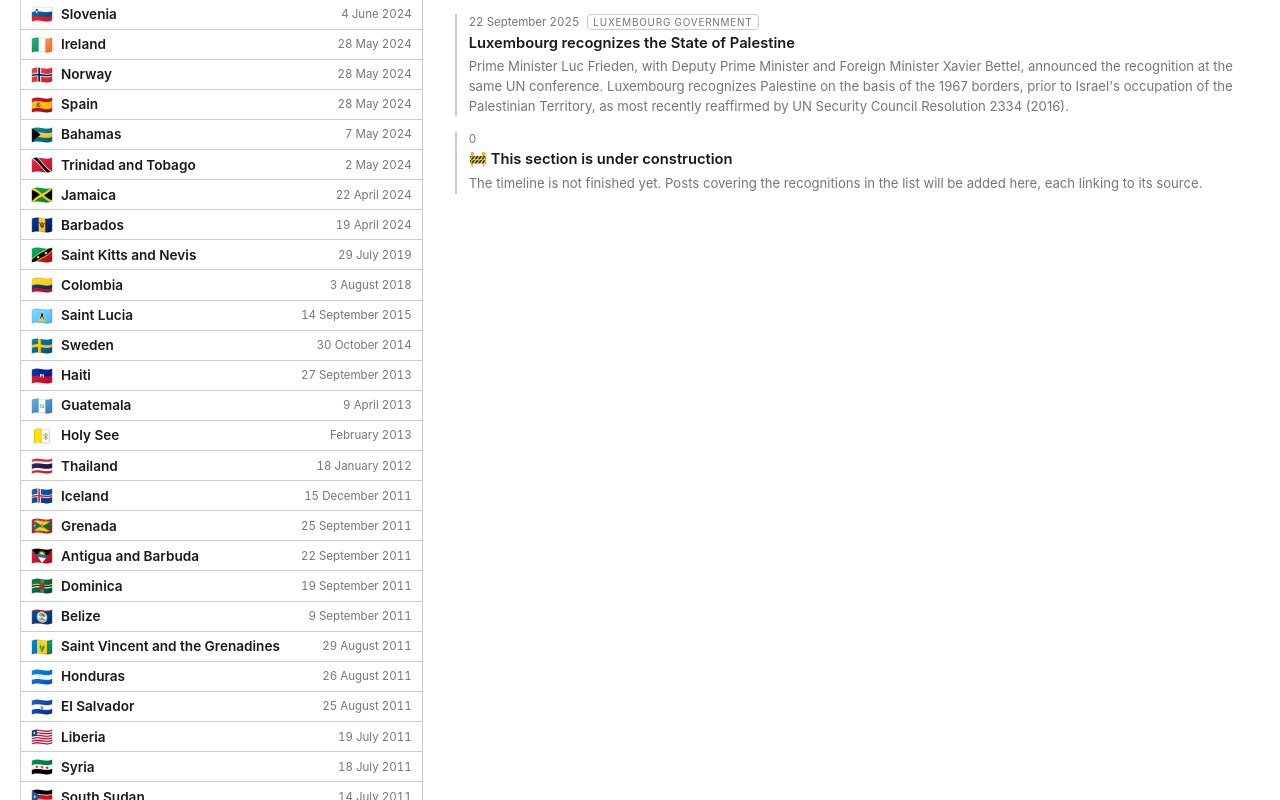
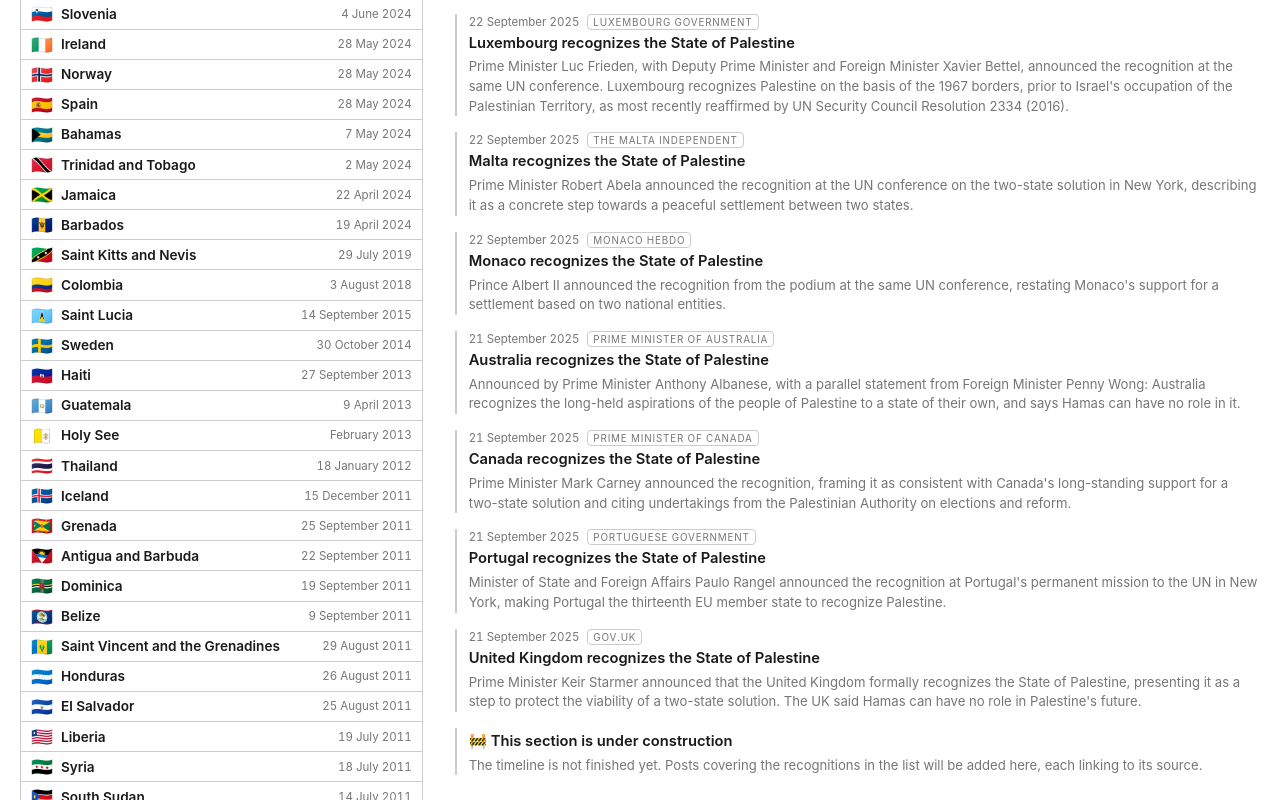
Before and after one commit to amerharb/palestinethanksyou.com, a React (Vite) app: page / in a window 1280 px wide. Shown: the part 1080-1880 px from the top of the page. Built offline with nearby package versions, Linux system fonts and the light colour scheme.

Commit message:
add News

```diff
--- a/src/App.tsx
+++ b/src/App.tsx
@@ -62,11 +62,15 @@ function App() {
 								{news.map(n => (
 									<li key={n.id} className="news-item">
 										<div className="news-meta">
-											{/* a bare 'YYYY' sentinel isn't a valid datetime value, and
-											    isn't a real date worth exposing to machines — plain text */}
-											<time dateTime={n.date.length > 4 ? n.date : undefined}>
-												{formatDate(n.date)}
-											</time>
+											{/*
+											  * A bare-year value (see the sentinel in src/news.ts) is a
+											  * sort key, not a date: it is not a valid datetime attribute
+											  * and rendering it shows the reader something meaningless
+											  * ('0'), so such posts show no date at all.
+											  */}
+											{n.date.length > 4 && (
+												<time dateTime={n.date}>{formatDate(n.date)}</time>
+											)}
 											{n.source && <span className="news-source">{n.source}</span>}
 										</div>
 										<h3 className="news-headline">
--- a/src/news.ts
+++ b/src/news.ts
@@ -49,6 +49,54 @@ export const NEWS: NewsItem[] = [
 		source: 'Diari d\'Andorra',
 	},
 	{
+		id: 'mt-2025-09-22',
+		date: '2025-09-22',
+		headline: 'Malta recognizes the State of Palestine',
+		body: 'Prime Minister Robert Abela announced the recognition at the UN conference on the two-state solution in New York, describing it as a concrete step towards a peaceful settlement between two states.',
+		url: 'https://www.independent.com.mt/articles/2025-09-22/local-news/Malta-officially-recognises-the-State-of-Palestine-6736273350',
+		source: 'The Malta Independent',
+	},
+	{
+		id: 'mc-2025-09-22',
+		date: '2025-09-22',
+		headline: 'Monaco recognizes the State of Palestine',
+		body: 'Prince Albert II announced the recognition from the podium at the same UN conference, restating Monaco\'s support for a settlement based on two national entities.',
+		url: 'https://monaco-hebdo.com/actualites/international/monaco-reconnait-letat-de-palestine/',
+		source: 'Monaco Hebdo',
+	},
+	{
+		id: 'au-2025-09-21',
+		date: '2025-09-21',
+		headline: 'Australia recognizes the State of Palestine',
+		body: 'Announced by Prime Minister Anthony Albanese, with a parallel statement from Foreign Minister Penny Wong: Australia recognizes the long-held aspirations of the people of Palestine to a state of their own, and says Hamas can have no role in it.',
+		url: 'https://www.pm.gov.au/media/australia-recognises-state-palestine',
+		source: 'Prime Minister of Australia',
+	},
+	{
+		id: 'ca-2025-09-21',
+		date: '2025-09-21',
+		headline: 'Canada recognizes the State of Palestine',
+		body: 'Prime Minister Mark Carney announced the recognition, framing it as consistent with Canada\'s long-standing support for a two-state solution and citing undertakings from the Palestinian Authority on elections and reform.',
+		url: 'https://www.pm.gc.ca/en/news/statements/2025/09/21/statement-prime-minister-carney-on-canada-recognition-state-palestine',
+		source: 'Prime Minister of Canada',
+	},
+	{
+		id: 'pt-2025-09-21',
+		date: '2025-09-21',
+		headline: 'Portugal recognizes the State of Palestine',
+		body: 'Minister of State and Foreign Affairs Paulo Rangel announced the recognition at Portugal\'s permanent mission to the UN in New York, making Portugal the thirteenth EU member state to recognize Palestine.',
+		url: 'https://portugal.gov.pt/en/gc25/communication/news/portugal-formally-recognises-the-palestinian-state',
+		source: 'Portuguese Government',
+	},
+	{
+		id: 'gb-2025-09-21',
+		date: '2025-09-21',
+		headline: 'United Kingdom recognizes the State of Palestine',
+		body: 'Prime Minister Keir Starmer announced that the United Kingdom formally recognizes the State of Palestine, presenting it as a step to protect the viability of a two-state solution. The UK said Hamas can have no role in Palestine\'s future.',
+		url: 'https://www.gov.uk/government/speeches/pm-statement-on-the-recognition-of-palestine-21-september-2025',
+		source: 'GOV.UK',
+	},
+	{
 		id: 'under-construction',
 		/* 0000 is a sentinel, not a real date: it keeps this notice pinned to the
 		   bottom of the timeline however many real posts are added above it */
```
